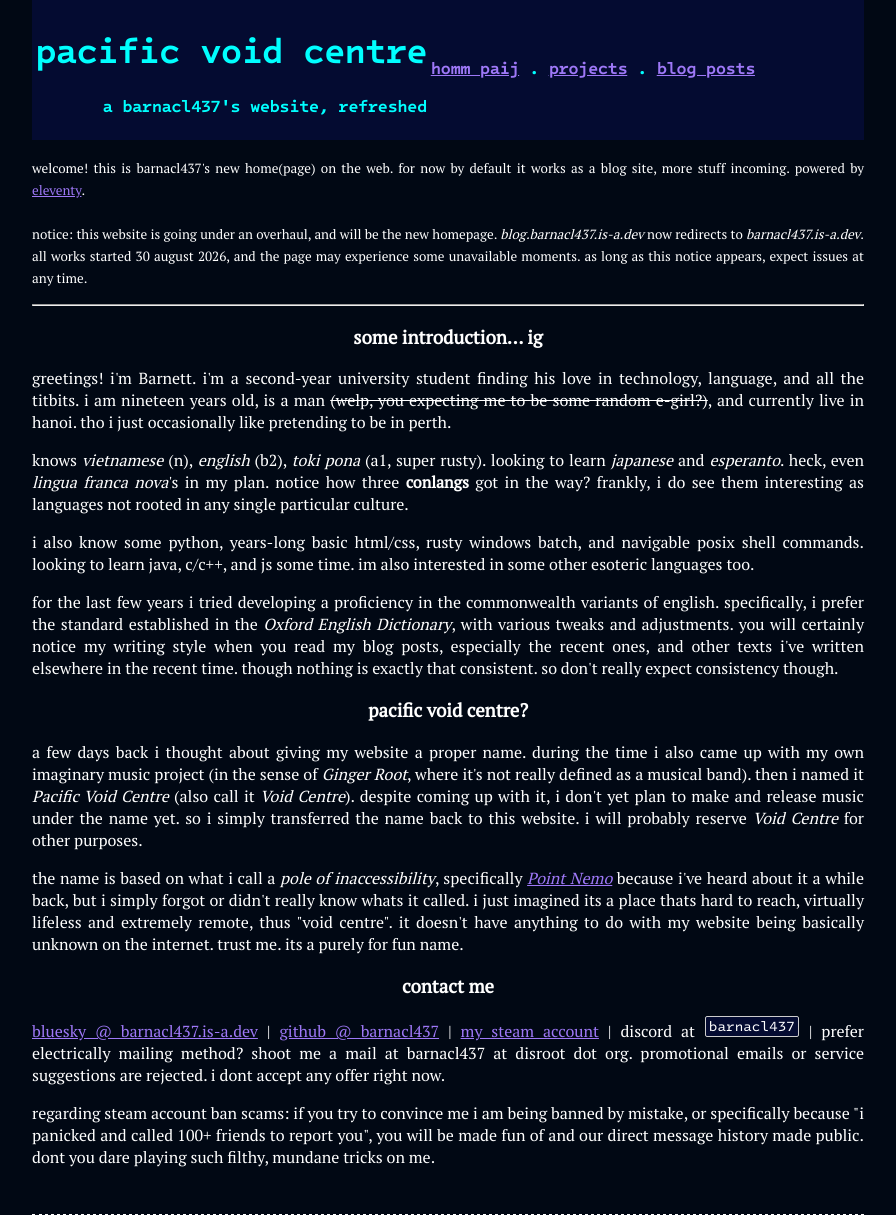
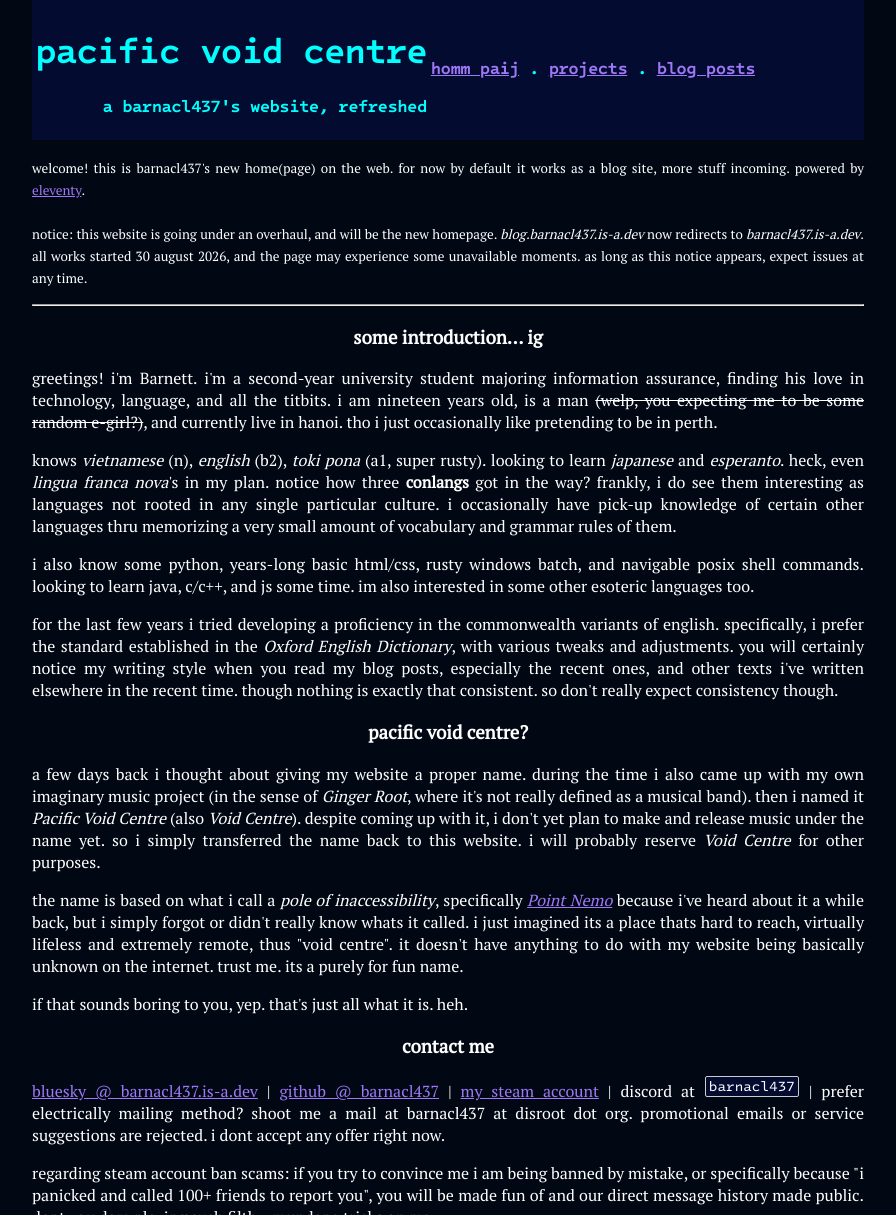
Before and after one commit to barnacl437/blog, an Eleventy site: page index.md in a window 1280 px wide. Shown: the top 1215 px of the page, without its empty margins (192-1088 px from the left). Built offline with nearby package versions, Linux system fonts and the light colour scheme; Eleventy itself is replaced by a stand-in of ours; files that its build step writes are made by us from their sources; a web font is replaced by a local one.

Commit message:
some home/proj page update

```diff
--- a/index.md
+++ b/index.md
@@ -13,18 +13,22 @@ layout: "layout.html"
 
 ### <center> some introduction... ig</center>
 
-greetings! i'm Barnett. i'm a second-year university student finding his love in technology, language, and all the titbits. i am nineteen years old, is a man ~~(welp, you expecting me to be some random e-girl?)~~, and currently live in hanoi. tho i just occasionally like pretending to be in perth.
+greetings! i'm Barnett. i'm a second-year university student majoring information assurance, finding his love in technology, language, and all the titbits. i am nineteen years old, is a man ~~(welp, you expecting me to be some random e-girl?)~~, and currently live in hanoi. tho i just occasionally like pretending to be in perth.
 
-knows *vietnamese* (n), *english* (b2), *toki pona* (a1, super rusty). looking to learn *japanese* and *esperanto*. heck, even *lingua franca nova*'s in my plan. notice how three **conlangs** got in the way? frankly, i do see them interesting as languages not rooted in any single particular culture.
+knows *vietnamese* (n), *english* (b2), *toki pona* (a1, super rusty). looking to learn *japanese* and *esperanto*. heck, even *lingua franca nova*'s in my plan. notice how three **conlangs** got in the way? frankly, i do see them interesting as languages not rooted in any single particular culture. i occasionally have pick-up knowledge of certain other languages thru memorizing a very small amount of vocabulary and grammar rules of them.
 
 i also know some python, years-long basic html/css, rusty windows batch, and navigable posix shell commands. looking to learn java, c/c++, and js some time. im also interested in some other esoteric languages too.
+
+
 
 for the last few years i tried developing a proficiency in the commonwealth variants of english. specifically, i prefer the standard established in the *Oxford English Dictionary*, with various tweaks and adjustments. you will certainly notice my writing style when you read my blog posts, especially the recent ones, and other texts i've written elsewhere in the recent time. though nothing is exactly that consistent. so don't really expect consistency though.
 
 ### <center>pacific void centre?</center>
-a few days back i thought about giving my website a proper name. during the time i also came up with my own imaginary music project (in the sense of *Ginger Root*, where it's not really defined as a musical band). then i named it *Pacific Void Centre* (also call it *Void Centre*). despite coming up with it, i don't yet plan to make and release music under the name yet. so i simply transferred the name back to this website. i will probably reserve *Void Centre* for other purposes.
+a few days back i thought about giving my website a proper name. during the time i also came up with my own imaginary music project (in the sense of *Ginger Root*, where it's not really defined as a musical band). then i named it *Pacific Void Centre* (also *Void Centre*). despite coming up with it, i don't yet plan to make and release music under the name yet. so i simply transferred the name back to this website. i will probably reserve *Void Centre* for other purposes.
 
 the name is based on what i call a *pole of inaccessibility*, specifically [*Point Nemo*](https://en.wikipedia.org/wiki/Pole_of_inaccessibility#Oceanic_pole_of_inaccessibility) because i've heard about it a while back, but i simply forgot or didn't really know whats it called. i just imagined its a place thats hard to reach, virtually lifeless and extremely remote, thus "void centre". it doesn't have anything to do with my website being basically unknown on the internet. trust me. its a purely for fun name.
+
+if that sounds boring to you, yep. that's just all what it is. heh.
 
 ### <center> contact me</center>
 [bluesky @ barnacl437.is-a.dev](https://bsky.app/profile/did:plc:dphhes537ocs3djh3o3vovac/post/3msddl3eoyc2g) | [github @ barnacl437](https://github.com/barnacl437) | [my steam account](https://steamcommunity.com/id/barnacl437/) | discord at `barnacl437` | prefer electrically mailing method? shoot me a mail at barnacl437 at disroot dot org. promotional emails or service suggestions are rejected. i dont accept any offer right now.
--- a/proj/index.md
+++ b/proj/index.md
@@ -3,4 +3,4 @@ title: Projects
 layout: layout.html
 ---
 
-<p>Work in progress...</p>
+wip. currently i have nothing to show yet.
```
